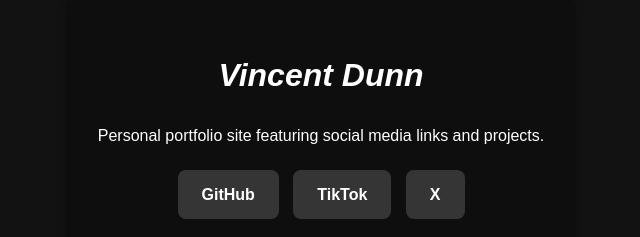
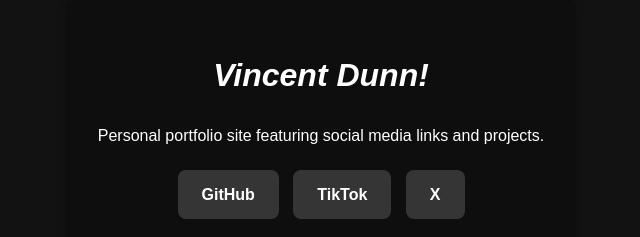
Before and after one commit to vgdunn/vgdunn.github.io, a plain HTML site: page index.html in a window 1280 px wide. Shown: the part 196-433 px from the top of the page, 319-959 px from the left. Drawn offline with Linux system fonts and the light colour scheme.

Commit message:
Update index.html

```diff
--- a/index.html
+++ b/index.html
@@ -9,7 +9,7 @@
 </head>
 <body>
     <div class="container">
-        <h1><b><i>Vincent Dunn</i></b></h1>
+        <h1><b><i>Vincent Dunn!</i></b></h1>
 	<p>Personal portfolio site featuring social media links and projects.</p>
 	<a href="https://github.com/vgdunn" class="button">GitHub</a>
 	<a href="https://tiktok.com/@vg.dunn" class="button">TikTok</a>
```
